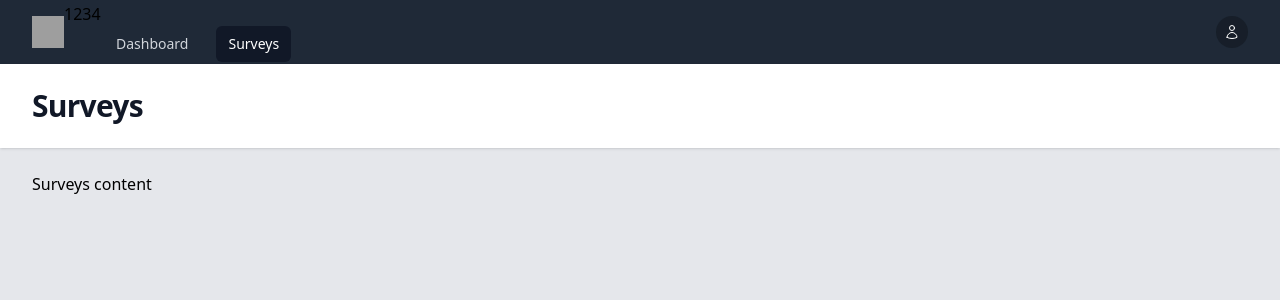
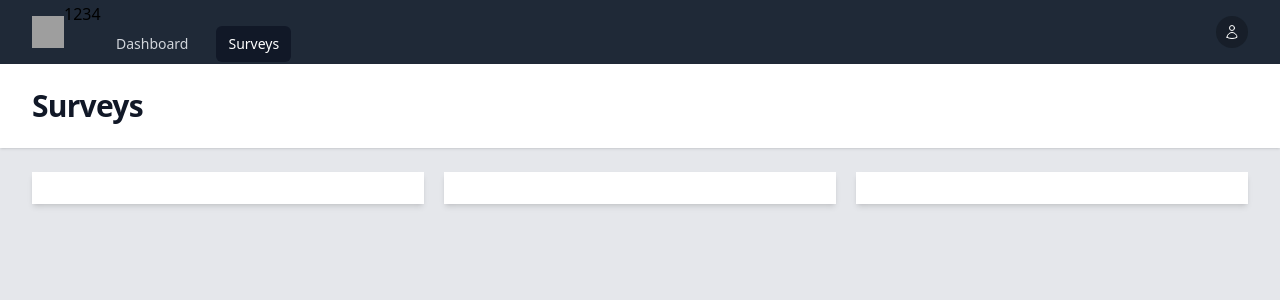
Before and after one commit to athira-shibu/RATE_MY_PRODUCT, a React (Vite) app in the folder react/: page /surveys in a window 1280 px wide. Shown: the top 300 px of the page. Built offline with nearby package versions, Linux system fonts and the light colour scheme; grey boxes are pictures that could not be loaded.

Commit message:
styling surveys page

```diff
--- a/react/src/components/DefaultLayout.jsx
+++ b/react/src/components/DefaultLayout.jsx
@@ -1,7 +1,7 @@
 import { Disclosure, DisclosureButton, DisclosurePanel, Menu, MenuButton, MenuItem, MenuItems } from '@headlessui/react'
 import { Bars3Icon, BellIcon, UserIcon, XMarkIcon } from '@heroicons/react/24/outline'
 import { Navigate, NavLink, Outlet } from 'react-router-dom'
-import { userStateContext } from '../contexts/ContextProvider'
+import { useStateContext } from '../contexts/ContextProvider'
 
 const navigation = [
   { name: 'Dashboard', to: '/dashboard'},
@@ -18,7 +18,7 @@ function classNames(...classes) {
 }
 
 export default function DefaultLayout() {
-    const { currentUser, userToken } = userStateContext();
+    const { currentUser, userToken } = useStateContext();
 
     if (!userToken) {
         return <Navigate to="login"/>
--- a/react/src/components/GuestLayout.jsx
+++ b/react/src/components/GuestLayout.jsx
@@ -1,8 +1,8 @@
 import { Navigate, Outlet } from "react-router-dom";
-import { userStateContext } from "../contexts/ContextProvider";
+import { useStateContext } from "../contexts/ContextProvider";
 
 export default function GuestLayout() {
-    const { currentUser, userToken } = userStateContext();
+    const { userToken } = useStateContext();
 
     if (userToken) {
         return <Navigate to='/'/>
--- /dev/null
+++ b/react/src/components/SurveyListItem.jsx
@@ -0,0 +1,9 @@
+import React from 'react'
+
+export default function SurveyListItem({survey}) {
+  return (
+    <div className='flex flex-col py-4 px-6 shadow-md bg-white hover:bg-gray-h-[470px]'>
+
+    </div>
+  )
+}
--- a/react/src/contexts/ContextProvider.jsx
+++ b/react/src/contexts/ContextProvider.jsx
@@ -3,9 +3,128 @@ import { createContext, useContext, useState } from "react";
 const StateContext = createContext({
     currentUser: {},
     userToken: null,
+    surveys:[],
     setCurrentUser: () => {},
     setUserToken: () => {}
 })
+
+const tmpSurveys = [
+    {
+        "id": 1,
+        "image_url": "https://example.com/survey-image.jpg",
+        "title": "Customer Feedback Survey",
+        "slug": "customer-feedback-survey",
+        "status": "active",
+        "description": "A survey designed to gather feedback from customers about their experience with our products and services.",
+        "created_at": "2024-12-01T10:00:00Z",
+        "updated_at": "2024-12-20T15:30:00Z",
+        "expire_date": "2024-12-31T23:59:59Z",
+        "questions": [
+          {
+            "id": 101,
+            "type": "multiple_choice",
+            "question": "How satisfied are you with our product?",
+            "description": "Please select one of the following options that best describes your satisfaction level.",
+            "data": [
+              { "uuid": "a1b2c3d4", "text": "Very satisfied" },
+            ]
+          },
+          {
+            "id": 102,
+            "type": "text",
+            "question": "What can we do to improve your experience?",
+            "description": "Feel free to share any specific suggestions or feedback.",
+            "data": []
+          },
+          {
+            "id": 103,
+            "type": "rating",
+            "question": "Rate your overall experience with our customer service.",
+            "description": "Please provide a rating between 1 (Poor) and 5 (Excellent).",
+            "data": [
+              { "uuid": "r1s2t3u4", "text": "1" },
+            ]
+          }
+        ]
+    },
+    {
+    "id": 2,
+    "image_url": "https://example.com/survey-image.jpg",
+    "title": "Customer Feedback Survey",
+    "slug": "customer-feedback-survey",
+    "status": "active",
+    "description": "A survey designed to gather feedback from customers about their experience with our products and services.",
+    "created_at": "2024-12-01T10:00:00Z",
+    "updated_at": "2024-12-20T15:30:00Z",
+    "expire_date": "2024-12-31T23:59:59Z",
+    "questions": [
+        {
+        "id": 101,
+        "type": "multiple_choice",
+        "question": "How satisfied are you with our product?",
+        "description": "Please select one of the following options that best describes your satisfaction level.",
+        "data": [
+            { "uuid": "a1b2c3d4", "text": "Very satisfied" },
+        ]
+        },
+        {
+        "id": 102,
+        "type": "text",
+        "question": "What can we do to improve your experience?",
+        "description": "Feel free to share any specific suggestions or feedback.",
+        "data": []
+        },
+        {
+        "id": 103,
+        "type": "rating",
+        "question": "Rate your overall experience with our customer service.",
+        "description": "Please provide a rating between 1 (Poor) and 5 (Excellent).",
+        "data": [
+            { "uuid": "r1s2t3u4", "text": "1" },
+        ]
+        }
+    ]
+    },
+    {
+    "id": 3,
+    "image_url": "https://example.com/survey-image.jpg",
+    "title": "Customer Feedback Survey",
+    "slug": "customer-feedback-survey",
+    "status": "active",
+    "description": "A survey designed to gather feedback from customers about their experience with our products and services.",
+    "created_at": "2024-12-01T10:00:00Z",
+    "updated_at": "2024-12-20T15:30:00Z",
+    "expire_date": "2024-12-31T23:59:59Z",
+    "questions": [
+        {
+        "id": 101,
+        "type": "multiple_choice",
+        "question": "How satisfied are you with our product?",
+        "description": "Please select one of the following options that best describes your satisfaction level.",
+        "data": [
+            { "uuid": "a1b2c3d4", "text": "Very satisfied" },
+        ]
+        },
+        {
+        "id": 102,
+        "type": "text",
+        "question": "What can we do to improve your experience?",
+        "description": "Feel free to share any specific suggestions or feedback.",
+        "data": []
+        },
+        {
+        "id": 103,
+        "type": "rating",
+        "question": "Rate your overall experience with our customer service.",
+        "description": "Please provide a rating between 1 (Poor) and 5 (Excellent).",
+        "data": [
+            { "uuid": "r1s2t3u4", "text": "1" },
+        ]
+        }
+    ]
+    }
+
+]
 
 export const ContextProvider = ({children}) => {
     const [currentUser, setCurrentUser] = useState({
@@ -15,16 +134,18 @@ export const ContextProvider = ({children}) => {
           'https://images.unsplash.com/photo-1472099645785-5658abf4ff4e?ixlib=rb-1.2.1&ixid=eyJhcHBfaWQiOjEyMDd9&auto=format&fit=facearea&facepad=2&w=256&h=256&q=80',
     })
     const [userToken, setUserToken] = useState('1234')
+    const [surveys, setSurveys] = useState(tmpSurveys)
     return (
         <StateContext.Provider value={{
             currentUser,
             setCurrentUser,
             userToken,
-            setUserToken
+            setUserToken,
+            surveys
         }}>
             {children}
         </StateContext.Provider>
     )
 }
 
-export const userStateContext = () => useContext(StateContext)
+export const useStateContext = () => useContext(StateContext)
--- a/react/src/views/Surveys.jsx
+++ b/react/src/views/Surveys.jsx
@@ -1,9 +1,17 @@
 import PageComponent from "../components/PageComponent";
+import SurveyListItem from "../components/SurveyListItem";
+import { useStateContext } from "../contexts/ContextProvider";
 
 export default function Surveys() {
+    const {surveys} = useStateContext();
+    console.log('surveys');
   return (
     <PageComponent title= "Surveys">
-        Surveys content
+        <div className="grid grid-cols-1 gap-5 sm:grid-cols-2 md:grid-cols-3">
+            {surveys.map(survey => (
+                <SurveyListItem survey={survey} key={survey.id}/>
+            ))}
+        </div>
     </PageComponent>
   )
 }
```
